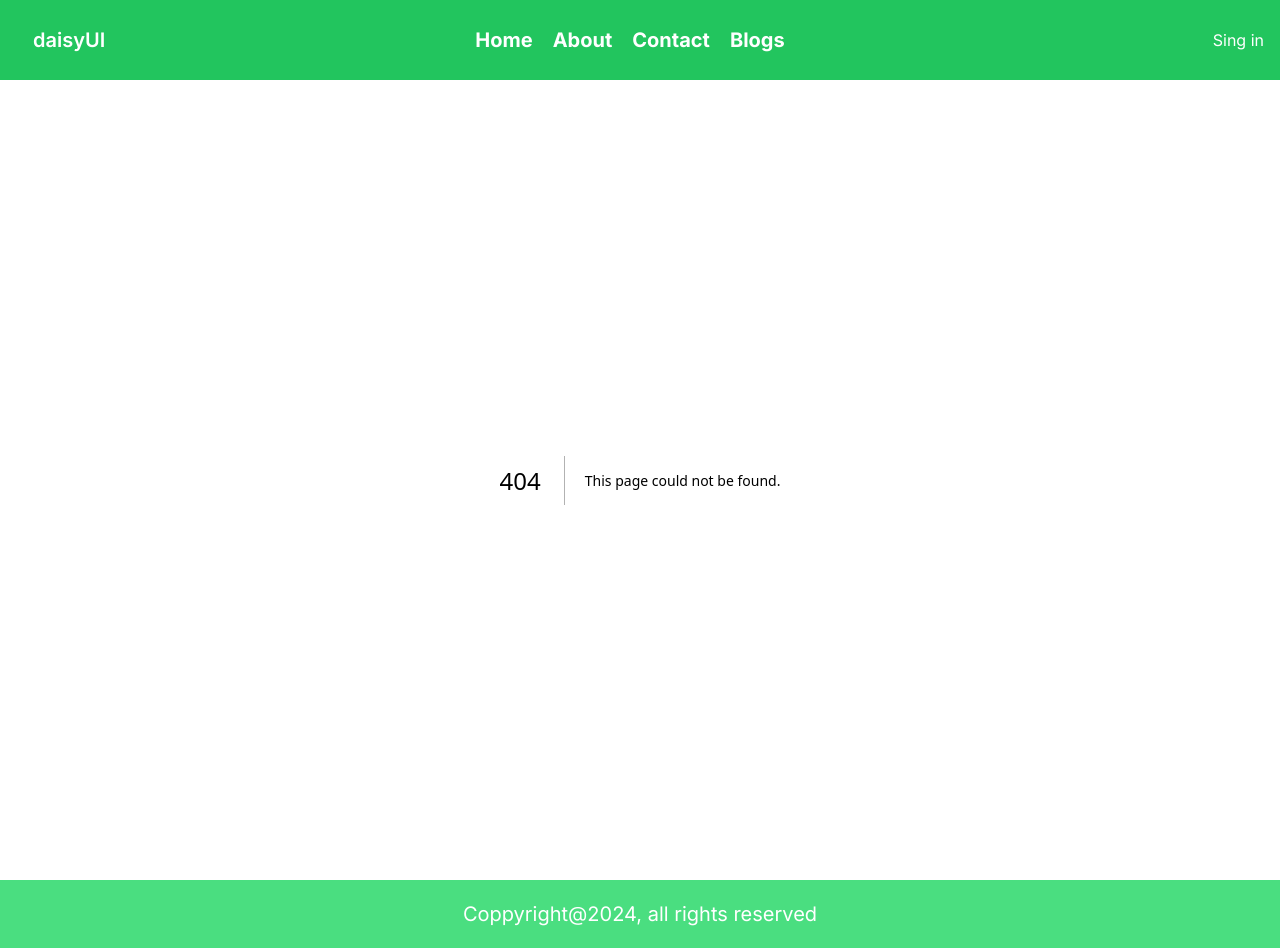
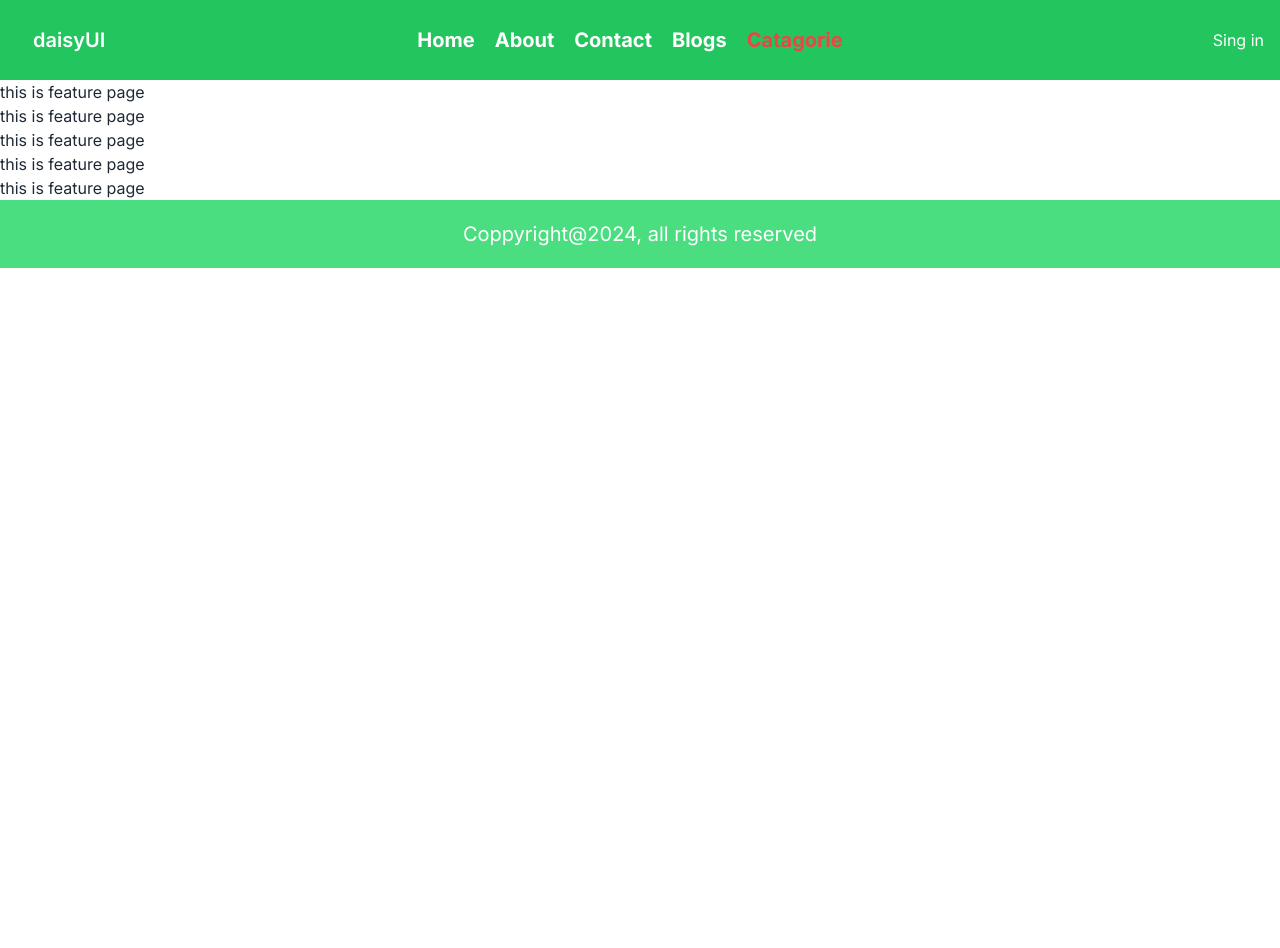
Before and after one commit to AbuRahat889/NextJs-practice, a Next.js app: page /catagories in a window 1280 px wide. Before the commit this address had no page. After the commit the page ends 800 px from the top, so only its background shows below. Built offline with nearby package versions, Linux system fonts and the light colour scheme.

Commit message:
create multiple dynamic route

```diff
--- /dev/null
+++ b/src/app/catagories/[...features]/page.jsx
@@ -0,0 +1,21 @@
+import React from "react";
+
+const FeaturePage = ({ params }) => {
+  console.log(params);
+
+  if(params.features.length == 3)
+    return <div>{params.features[2]}</div>
+  if(params.features.length == 2)
+    return <div>{params.features[1]}</div>
+  return (
+    <div>
+      <h1>this is feature page</h1>
+      <h1>this is feature page</h1>
+      <h1>this is feature page</h1>
+      <h1>this is feature page</h1>
+      <h1>this is feature page</h1>
+    </div>
+  );
+};
+
+export default FeaturePage;
--- /dev/null
+++ b/src/app/catagories/page.jsx
@@ -0,0 +1,12 @@
+import React from 'react';
+
+
+const CatagoriesPagee = () => {
+    return (
+        <div className='h-screen'>
+            <h1>this is CatagoriesPagee</h1>
+        </div>
+    );
+};
+
+export default CatagoriesPagee;
--- a/src/components/Navabr.jsx
+++ b/src/components/Navabr.jsx
@@ -22,6 +22,10 @@ const Navabr = () => {
     {
       title: "Blogs",
       path: "/blogs",
+    },
+    {
+      title: "Catagorie",
+      path: "/catagories",
     },
   ];
   const handeler = () => {
```
